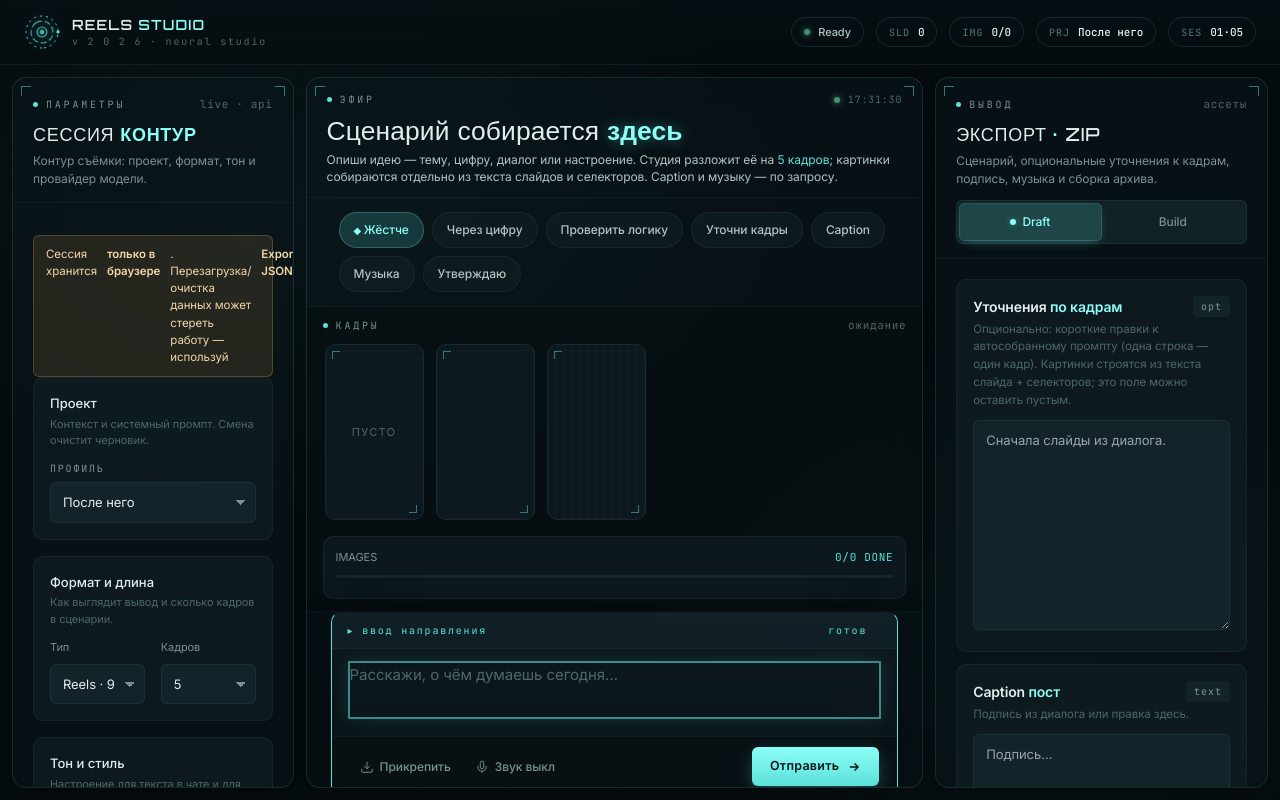
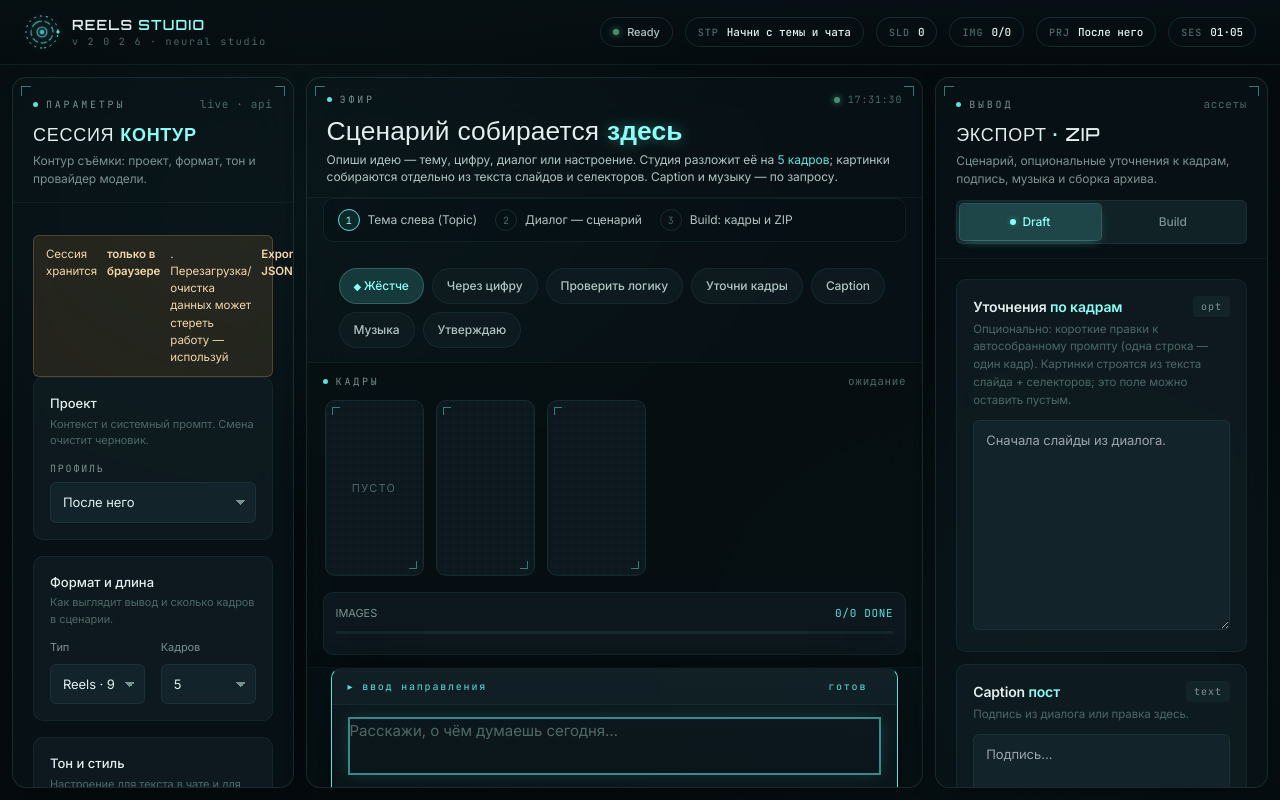
Before and after one commit to zobnin8-ux/AI-Reels-Studio, a Next.js app: page / in a window 1280 px wide. Built offline with nearby package versions, Linux system fonts and the light colour scheme.

Commit message:
Update styles, components, and studio activity

```diff
--- a/src/app/v2026-app.css
+++ b/src/app/v2026-app.css
@@ -285,17 +285,65 @@ aside.panel.anim-4 .panel-strip {
   border: 1px solid var(--border-subtle);
   padding: 10px 14px;
   font-size: 13px;
-  line-height: 1.55;
+  line-height: 1.65;
   white-space: pre-wrap;
   word-break: break-word;
 }
 
+/* Подсказка первичного флоу — список критики P0 (IA). */
+.flow-hint {
+  flex-shrink: 0;
+  margin: 0 var(--s-4) var(--s-3);
+  padding: 10px 14px;
+  border-radius: var(--r-md);
+  border: 1px solid var(--border-subtle);
+  background: rgba(8, 16, 20, 0.35);
+}
+.flow-hint-list {
+  list-style: none;
+  margin: 0;
+  padding: 0;
+  display: flex;
+  flex-wrap: wrap;
+  gap: 10px 18px;
+  align-items: center;
+  font-size: 12px;
+  color: var(--text-secondary);
+}
+.flow-hint-step {
+  display: inline-flex;
+  align-items: center;
+  gap: 8px;
+}
+.flow-hint-n {
+  display: inline-flex;
+  align-items: center;
+  justify-content: center;
+  width: 22px;
+  height: 22px;
+  border-radius: 999px;
+  border: 1px solid var(--border-soft);
+  font-family: var(--font-jetbrains), "JetBrains Mono", monospace;
+  font-size: 10px;
+  color: var(--text-muted);
+}
+.flow-hint-step.active .flow-hint-n {
+  border-color: var(--accent);
+  color: var(--accent-bright);
+  background: var(--accent-tint);
+}
+.flow-hint-step.done .flow-hint-n {
+  border-color: var(--ok);
+  color: var(--ok);
+  background: var(--ok-tint);
+}
+
 .bubble .bubble-role {
   font-family: "JetBrains Mono", monospace;
-  font-size: 9px;
-  letter-spacing: 0.14em;
-  text-transform: uppercase;
-  color: var(--text-muted);
+  font-size: 10px;
+  letter-spacing: 0.06em;
+  text-transform: none;
+  color: var(--text-dim);
   margin-bottom: 6px;
 }
 
--- a/src/app/v2026.css
+++ b/src/app/v2026.css
@@ -508,6 +508,23 @@ body{
 .check-item.done .check-state{color:var(--ok)}
 .check-item.progress .check-state{color:var(--accent)}
 
+.readiness--compact{
+  margin-top: 0;
+  padding: var(--s-3);
+}
+.readiness--compact .readiness-head{
+  margin-bottom: var(--s-2);
+}
+.readiness--compact .readiness-title{
+  font-size: 12px;
+}
+.readiness--compact .check-item{
+  padding: 6px 8px;
+}
+.readiness--compact .check-label{
+  font-size: 12px;
+}
+
 /* ============================================
    CENTER — STAGE — airy hero
    ============================================ */
--- a/src/components/DialoguePanel.tsx
+++ b/src/components/DialoguePanel.tsx
@@ -328,6 +328,13 @@ export function DialoguePanel() {
 
   const clockStr = clock.toLocaleTimeString("ru-RU", { hour12: false });
 
+  const topicOk = state.topic.trim().length > 0;
+  const slidesOk = state.slides.length > 0;
+  const imgTotal = state.images.length;
+  const imgDone = state.images.filter((x) => x.status === "done" || x.status === "error").length;
+  const imagesPackaged =
+    imgTotal > 0 && imgDone === imgTotal && state.images.some((x) => x.status === "done");
+
   return (
     <div className="stage-inner">
       <div className="panel-strip">
@@ -347,6 +354,35 @@ export function DialoguePanel() {
           Caption и музыку — по запросу.
         </p>
       </div>
+
+      <nav className="flow-hint" aria-label="Шаги работы">
+        <ol className="flow-hint-list">
+          <li className={["flow-hint-step", topicOk ? "done" : !topicOk ? "active" : ""].filter(Boolean).join(" ")}>
+            <span className="flow-hint-n" aria-hidden>
+              1
+            </span>
+            Тема слева (Topic)
+          </li>
+          <li
+            className={["flow-hint-step", slidesOk ? "done" : topicOk ? "active" : ""].filter(Boolean).join(" ")}
+          >
+            <span className="flow-hint-n" aria-hidden>
+              2
+            </span>
+            Диалог — сценарий
+          </li>
+          <li
+            className={["flow-hint-step", imagesPackaged ? "done" : slidesOk ? "active" : ""]
+              .filter(Boolean)
+              .join(" ")}
+          >
+            <span className="flow-hint-n" aria-hidden>
+              3
+            </span>
+            Build: кадры и ZIP
+          </li>
+        </ol>
+      </nav>
 
       <div className="prompts">
         {SHORTCUTS.map((s, i) => (
@@ -470,7 +506,11 @@ export function DialoguePanel() {
         </div>
 
         {showJumpLatest && state.messages.length > 0 ? (
-          <button type="button" className="jump-latest" onClick={() => {
+          <button
+            type="button"
+            className="jump-latest"
+            aria-label="Прокрутить к последним сообщениям"
+            onClick={() => {
             followNextRef.current = true;
             endRef.current?.scrollIntoView({ behavior: "smooth" });
             setShowJumpLatest(false);
@@ -493,6 +533,7 @@ export function DialoguePanel() {
           <div className={["composer-input-wrap", inputShake ? "composer-input-shake" : ""].filter(Boolean).join(" ")}>
             <textarea
               ref={inputRef}
+              id="studio-dialogue-input"
               className="composer-input"
               value={input}
               onChange={(e) => setInput(e.target.value)}
@@ -510,13 +551,13 @@ export function DialoguePanel() {
         </div>
         <div className="composer-foot">
           <div className="tools">
-            <button type="button" className="tool" disabled title="Скоро">
-              <svg viewBox="0 0 24 24" fill="none" stroke="currentColor" strokeWidth="1.6">
+            <button type="button" className="tool" disabled title="Скоро" aria-label="Прикрепить файл (скоро)">
+              <svg viewBox="0 0 24 24" fill="none" stroke="currentColor" strokeWidth="1.6" aria-hidden>
                 <path d="M21 15V19A2 2 0 0119 21H5A2 2 0 013 19V15M7 10L12 15L17 10M12 15V3" />
               </svg>
               Прикрепить
             </button>
-            <label className="tool" style={{ cursor: "pointer" }}>
+            <label className="tool" style={{ cursor: "pointer" }} aria-label={`Звук при отправке: ${soundOn ? "включён" : "выключен"}`}>
               <input
                 type="checkbox"
                 checked={soundOn}
@@ -527,15 +568,21 @@ export function DialoguePanel() {
                 }}
                 className="sr-only"
               />
-              <svg viewBox="0 0 24 24" fill="none" stroke="currentColor" strokeWidth="1.6">
+              <svg viewBox="0 0 24 24" fill="none" stroke="currentColor" strokeWidth="1.6" aria-hidden>
                 <path d="M12 2A3 3 0 009 5V12A3 3 0 0015 12V5A3 3 0 0012 2ZM19 10V12A7 7 0 015 12V10M12 19V22" />
               </svg>
               Звук {soundOn ? "вкл" : "выкл"}
             </label>
           </div>
-          <button type="button" className="send" onClick={() => void onSend()} disabled={busy || !input.trim()}>
+          <button
+            type="button"
+            className="send"
+            onClick={() => void onSend()}
+            disabled={busy || !input.trim()}
+            aria-label={busy ? "Отправка сообщения" : "Отправить сообщение"}
+          >
             {busy ? "Отправка…" : "Отправить"}
-            <svg viewBox="0 0 24 24" fill="none" stroke="currentColor" strokeWidth="2.4">
+            <svg viewBox="0 0 24 24" fill="none" stroke="currentColor" strokeWidth="2.4" aria-hidden>
               <path d="M5 12H19M13 6L19 12L13 18" />
             </svg>
           </button>
--- a/src/components/ImageSlideCard.tsx
+++ b/src/components/ImageSlideCard.tsx
@@ -159,6 +159,7 @@ export function ImageSlideCard({
                 disabled={!localFinal.trim()}
                 onClick={() => void copyFinalPrompt()}
                 title="Скопировать полный промпт"
+                aria-label={`Кадр ${index + 1}: скопировать полный промпт в буфер обмена`}
               >
                 {copied ? "Copied" : "Copy prompt"}
               </button>
@@ -168,6 +169,7 @@ export function ImageSlideCard({
                 disabled={!canRegenerate}
                 onClick={() => void onRegenerate()}
                 title="Перегенерировать кадр"
+                aria-label={`Кадр ${index + 1}: перегенерировать изображение`}
               >
                 ↻
               </button>
@@ -179,6 +181,7 @@ export function ImageSlideCard({
                   detailsRef.current?.scrollIntoView({ block: "nearest" });
                 }}
                 title="Показать промпты и настройки"
+                aria-label={`Кадр ${index + 1}: открыть блок промпта и перегенерации`}
               >
                 Details
               </button>
--- a/src/components/StudioTopBar.tsx
+++ b/src/components/StudioTopBar.tsx
@@ -18,7 +18,7 @@ function formatSes(d: Date): string {
 
 export function StudioTopBar() {
   const { state } = useStudio();
-  const { chatBusy, imagePipelineBusy } = useStudioActivity();
+  const { chatBusy, imagePipelineBusy, zipBusy } = useStudioActivity();
   const [now, setNow] = useState(() => new Date());
 
   const projectLabel = useMemo(
@@ -33,8 +33,27 @@ export function StudioTopBar() {
 
   const imgDone = useMemo(() => state.images.filter((x) => x.status === "done").length, [state.images]);
   const imgTotal = state.images.length;
-  const statusLabel = imagePipelineBusy ? "Images" : chatBusy ? "Chat" : "Ready";
-  const statusTone = imagePipelineBusy ? "var(--accent)" : chatBusy ? "rgba(167, 139, 250, 0.95)" : "var(--ok)";
+  const genIx = useMemo(() => state.images.findIndex((x) => x.status === "generating"), [state.images]);
+  const statusLabel = zipBusy ? "ZIP" : imagePipelineBusy ? "Images" : chatBusy ? "Chat" : "Ready";
+  const statusTone = zipBusy
+    ? "var(--warn)"
+    : imagePipelineBusy
+      ? "var(--accent)"
+      : chatBusy
+        ? "rgba(167, 139, 250, 0.95)"
+        : "var(--ok)";
+  const statusDetail =
+    zipBusy
+      ? "Сборка архива…"
+      : imagePipelineBusy && genIx >= 0
+        ? `Кадр ${genIx + 1}/${imgTotal || 0}`
+        : imagePipelineBusy && imgTotal > 0
+          ? `Очередь · ${imgDone}/${imgTotal}`
+          : chatBusy
+            ? "Запрос к модели…"
+            : state.slides.length > 0
+              ? `${state.slides.length} слайдов`
+              : "Начни с темы и чата";
 
   return (
     <header className="topbar shrink-0">
@@ -63,9 +82,15 @@ export function StudioTopBar() {
       </div>
 
       <div className="top-meta">
-        <div className="meta-chip">
+        <div className="meta-chip" title={statusDetail}>
           <span className="dot" style={{ background: statusTone }} />
           <span>{statusLabel}</span>
+        </div>
+        <div className="meta-chip" title={statusDetail}>
+          <span className="key">STP</span>
+          <span className="val" style={{ maxWidth: 200, overflow: "hidden", textOverflow: "ellipsis", whiteSpace: "nowrap" }}>
+            {statusDetail}
+          </span>
         </div>
         <div className="meta-chip">
           <span className="key">SLD</span>
--- a/src/lib/studio-activity.tsx
+++ b/src/lib/studio-activity.tsx
@@ -7,6 +7,8 @@ type StudioActivityValue = {
   setChatBusy: (v: boolean) => void;
   imagePipelineBusy: boolean;
   setImagePipelineBusy: (v: boolean) => void;
+  zipBusy: boolean;
+  setZipBusy: (v: boolean) => void;
 };
 
 const Ctx = createContext<StudioActivityValue | null>(null);
@@ -14,15 +16,18 @@ const Ctx = createContext<StudioActivityValue | null>(null);
 export function StudioActivityProvider({ children }: { children: React.ReactNode }) {
   const [chatBusy, setChatBusy] = useState(false);
   const [imagePipelineBusy, setImagePipelineBusy] = useState(false);
+  const [zipBusy, setZipBusy] = useState(false);
 
   const value = useMemo(
     () => ({
       chatBusy,
       setChatBusy,
       imagePipelineBusy,
-      setImagePipelineBusy
+      setImagePipelineBusy,
+      zipBusy,
+      setZipBusy
     }),
-    [chatBusy, imagePipelineBusy]
+    [chatBusy, imagePipelineBusy, zipBusy]
   );
 
   return <Ctx.Provider value={value}>{children}</Ctx.Provider>;
```
Also changed, not shown: src/components/OutputPanel.tsx (+7 -0 lines), src/components/ReadinessChecklist.tsx (+10 -3 lines).
